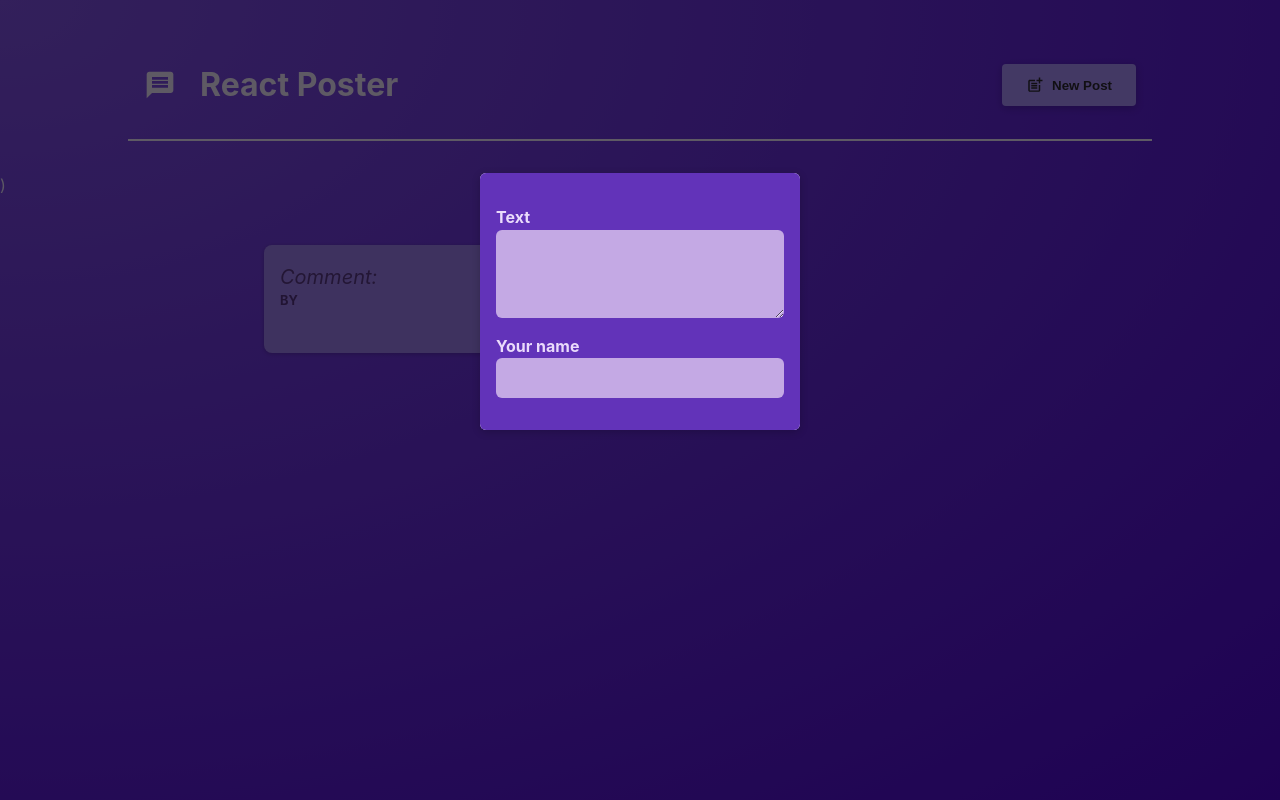
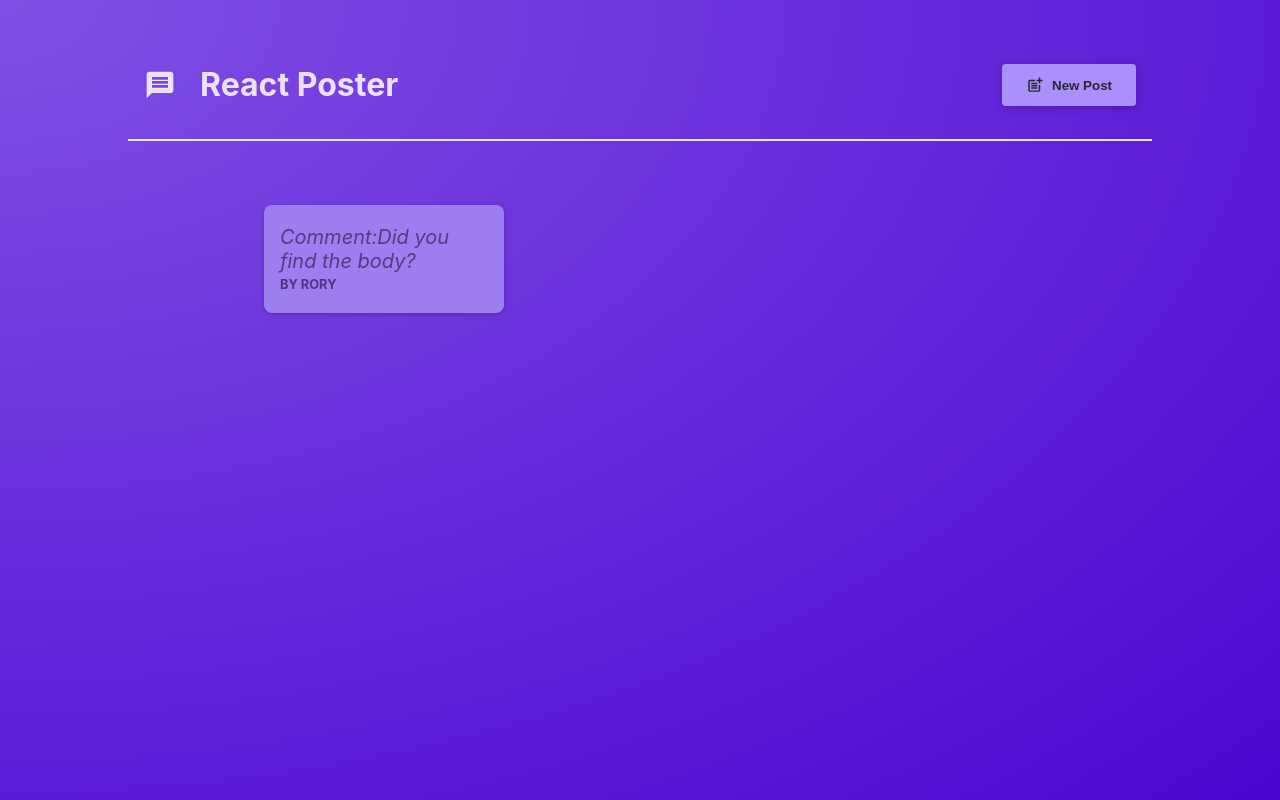
Before and after one commit to YarialisGuzman/makeAPost, a React (Vite) app: page / in a window 1280 px wide. Built offline with nearby package versions, Linux system fonts and the light colour scheme.

Commit message:
take away dummy post and create submitted post data object

```diff
--- a/src/App.jsx
+++ b/src/App.jsx
@@ -3,7 +3,7 @@ import MainHeader from "./components/MainHeader";
 import { useState } from "react";
 
 function App() {
-  const [modalIsVisible, setModalIsVisible]=useState(true);
+  const [modalIsVisible, setModalIsVisible]=useState(false);
 
   function showModalHandler(){
     setModalIsVisible(true);
--- a/src/components/NewPost.jsx
+++ b/src/components/NewPost.jsx
@@ -1,18 +1,46 @@
 import classes from './NewPost.module.css';
+import { useState } from 'react';
 
 
 
-function NewPost(props) {
+function NewPost({onCancel}) {
+  const [currentBody, setCurrentBody]=useState('');
+  const [currentAuthor, setCurrentAuthor]=useState('');
+
+
+
+  function bodyChangeHandler(e){
+     setCurrentBody(e.target.value);
+  }
+
+  function authorChangeHandler(e){
+     setCurrentAuthor(e.target.value);
+  }
+
+  function onSubmitHandler(e){
+    e.preventDefault();
+    const postData={
+      body:currentBody,
+      author:currentAuthor
+    };
+    console.log(postData);
+    onCancel();
+  }
+
 
   return (
-    <form className={classes.form}>
+    <form className={classes.form} onSubmit={onSubmitHandler}>
       <p>
         <label htmlFor="body">Text</label>
-        <textarea id="body" required rows={3} onChange={props.onBodyUpdates}/>
+        <textarea id="body" required rows={3} onChange={bodyChangeHandler}/>
       </p>
       <p>
         <label htmlFor="name" >Your name</label>
-        <input type="text" id="name" onChange={props.onAuthorUpdates} required />
+        <input type="text" id="name" onChange={authorChangeHandler} required />
+      </p>
+      <p className={classes.actions}>
+      <button type="button" onClick={onCancel}>cancel</button>
+      <button type="submit">submit</button>
       </p>
     </form>
   );
--- a/src/components/UnorderedList.jsx
+++ b/src/components/UnorderedList.jsx
@@ -1,5 +1,3 @@
-import { useState } from 'react';
-
 import Post from './Post';
 import classes from './UnorderedList.module.css'
 import NewPost from './NewPost';
@@ -7,25 +5,11 @@ import Modal from './Modal';
 
 
 function UnorderedList({willPost, onStopPosting}){
-   const [currentBody, setCurrentBody]=useState('');
-   const [currentAuthor, setCurrentAuthor]=useState('');
-
-
-
-   function bodyChangeHandler(e){
-      setCurrentBody(e.target.value);
-   }
-
-   function authorChangeHandler(e){
-      setCurrentAuthor(e.target.value);
-   }
-
-
 
    let modalContent;
    if(willPost){
       modalContent= <Modal onClose={onStopPosting}>
-      <NewPost onBodyUpdates={bodyChangeHandler} onAuthorUpdates={authorChangeHandler}></NewPost>
+      <NewPost onCancel={onStopPosting}></NewPost>
       </Modal>
    }
 
@@ -33,7 +17,6 @@ function UnorderedList({willPost, onStopPosting}){
    <>
    {modalContent}
     <ul className={classes.posts}>
-    <Post author={currentAuthor} body={currentBody}></Post>
     <Post author="Rory" body="Did you find the body?"/>
     </ul>
     </>
```
